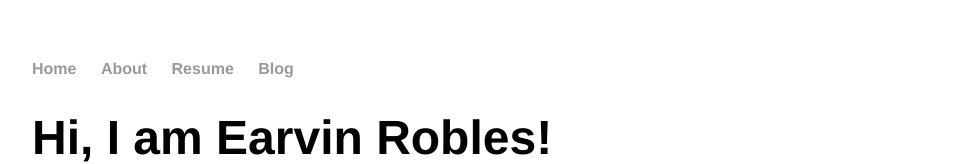
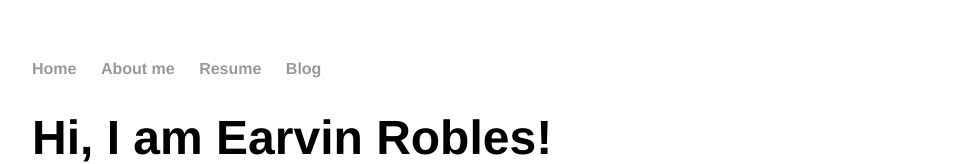
Before and after one commit to Bon032393/EarvinPersonalWebsite, a plain HTML site: page index.html in a window 1280 px wide. Shown: the top 164 px of the page, without its empty margins (160-1119 px from the left). Drawn offline with Linux system fonts and the light colour scheme.

Commit message:
Update index.html

```diff
--- a/index.html
+++ b/index.html
@@ -8,7 +8,7 @@
    <nav>
      <ul>
        <li><a href=”/”>Home</a></li>
-       <li><a href=”/about”>About</a></li>
+       <li><a href=”/about”>About me</a></li>
        <li><a href=”/resume”>Resume</a></li>
        <li><a href=”/blog”>Blog</a></li>
      </ul>
```
